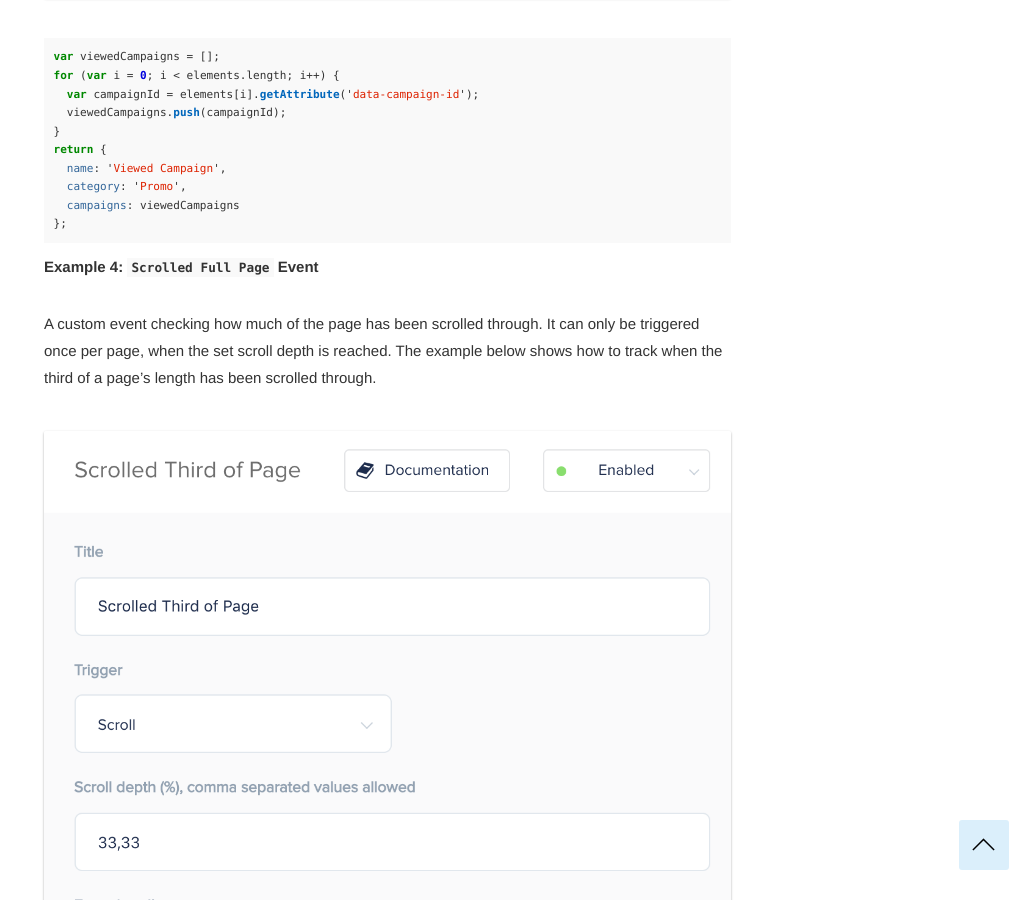
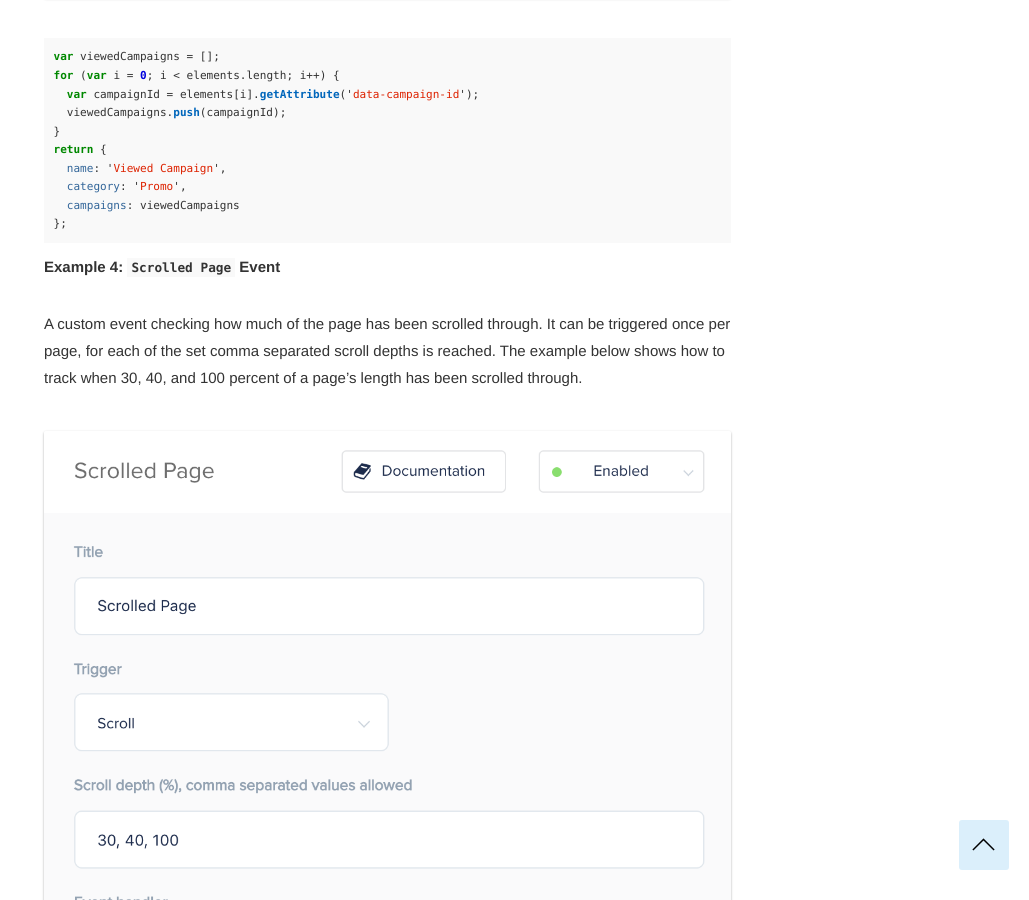
Before and after one commit to segmentstream-com/segmentstream-com.github.io, a Jekyll site: the page built from _docs/for-analyst/events.md, in a window 1280 px wide and 900 px high, scrolled down 6218 px. Shown: the whole window, without its empty margins (251-1280 px from the left). Built offline with Jekyll 4.4.1, drawn with Linux system fonts in a browser that asks for light colours; nearby versions of some CDN libraries.

Commit message:
fix scroll trigger description

````diff
--- a/_docs/for-analyst/events.md
+++ b/_docs/for-analyst/events.md
@@ -102,10 +102,10 @@ return {
 };
 ```
 
-**Example 4: `Scrolled Full Page` Event**
+**Example 4: `Scrolled Page` Event**
 
-A custom event checking how much of the page has been scrolled through. It can only be triggered once per page, when the set scroll depth is reached.
-The example below shows how to track when the third of a page's length has been scrolled through.
+A custom event checking how much of the page has been scrolled through. It can be triggered once per page, for each of the set comma separated scroll depths is reached.
+The example below shows how to track when 30, 40, and 100 percent of a page's length has been scrolled through.
 
 ![](/img/events.scroll.png)
 
````
Also changed, not shown: img/events.scroll.png.
